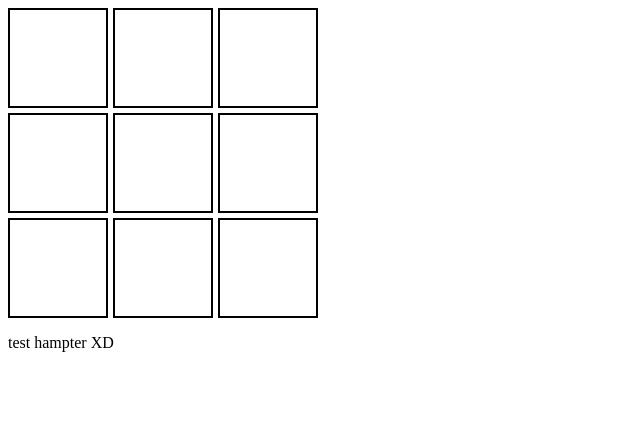
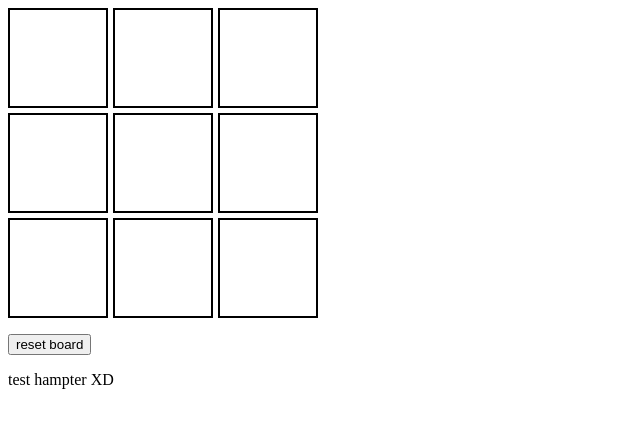
Before and after one commit to Hampter-0/tictac2, an Angular app: page / in a window 1280 px wide. Shown: the top 428 px of the page, without its empty margins (0-640 px from the left). Built offline with nearby package versions, Linux system fonts and the light colour scheme.

Commit message:
made a button for reseting the board instead of forcing it

```diff
--- a/src/app/tic-tac-2.component.html
+++ b/src/app/tic-tac-2.component.html
@@ -11,3 +11,4 @@
 </div>
 
 <p class="win-text">{{ winText }}</p>
+<button class="btn" (click)="resetBoard()"> reset board </button>
--- a/src/app/tic-tac-2.component.ts
+++ b/src/app/tic-tac-2.component.ts
@@ -35,13 +35,8 @@ export class TicTac2Component {
       (this.board[8] === 'X' || this.board[8] === 'O')
     )
     {
-      this.board.forEach((_,square) => {
-        this.board[square] = ''
         this.winText = 'tie :(';
-      });
-    } else {
-
-    }
+    };
 
 
     if (
@@ -77,4 +72,11 @@ export class TicTac2Component {
       this.winText = 'O has won'
     }
   }
+
+  resetBoard(){
+     this.board.forEach((_,square) => {
+        this.board[square] = ''
+        this.winText = '';
+      });
+  }
 }
```
Also changed, not shown: 1 other file (tests, documents, lock files or other folders).
